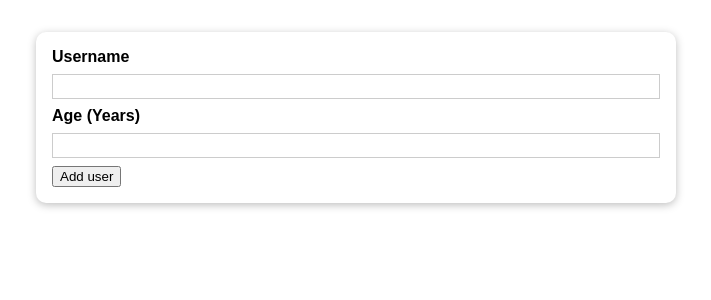
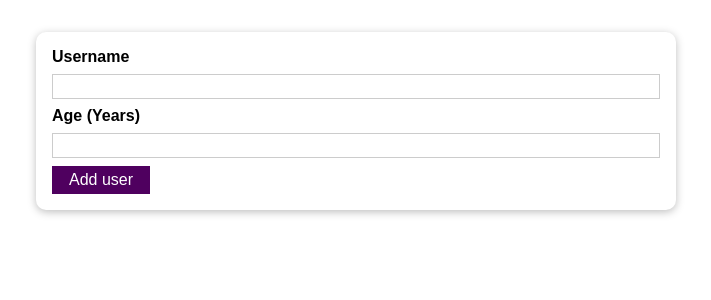
Before and after one commit to Enxoxil/React---The-Complete-Guide-Maximilian-Shwarzmuller, a React (Create React App) app: page / in a window 1280 px wide. Shown: the top 300 px of the page, without its empty margins (284-995 px from the left). Built offline with nearby package versions, Linux system fonts and the light colour scheme.

Commit message:
8 block 004 Feat: create Button.js, Button.module.css

```diff
--- /dev/null
+++ b/src/components/UI/Button.js
@@ -0,0 +1,10 @@
+import React from 'react';
+import classes from './Button.module.css';
+
+const Button = (props) => {
+    return (<button className={classes.button} type={props.type || 'button'} onClick={props.onClick}>
+        {props.children}
+    </button>)
+};
+
+export default Button;
--- /dev/null
+++ b/src/components/UI/Button.module.css
@@ -0,0 +1,18 @@
+.button {
+    font: inherit;
+    border: 1px solid #4f005f;
+    background: #4f005f;
+    color: white;
+    padding: 0.25rem 1rem;
+    cursor: pointer;
+}
+
+.button:hover,
+.button:active {
+    background: #741188;
+    border-color: #741188;
+}
+
+.button:focus {
+    outline: none;
+}
--- a/src/components/Users/AddUser.js
+++ b/src/components/Users/AddUser.js
@@ -1,7 +1,8 @@
 import React from 'react';
 import Card from "../UI/Card";
 import classes from './AddUser.module.css'
-const AddUser = (props) => {
+import Button from "../UI/Button";
+const AddUser = () => {
 
     const addUserHandler = (e) => {
         e.preventDefault();
@@ -14,7 +15,7 @@
                 <input id="username" type="text"/>
                 <label htmlFor='age'>Age (Years) </label>
                 <input id="age" type="number"/>
-                <button type='submit'>Add user</button>
+                <Button type='submit'>Add user</Button>
             </form>
         </Card>
     )
```
